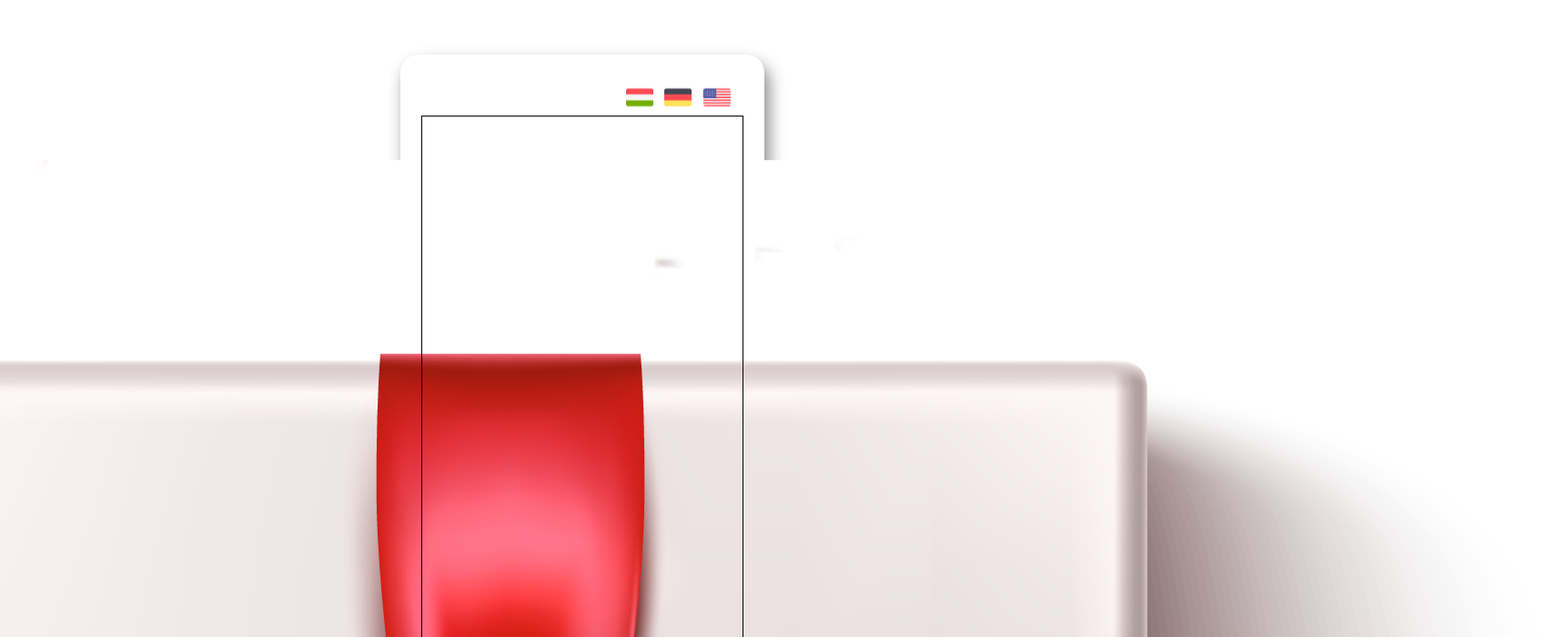
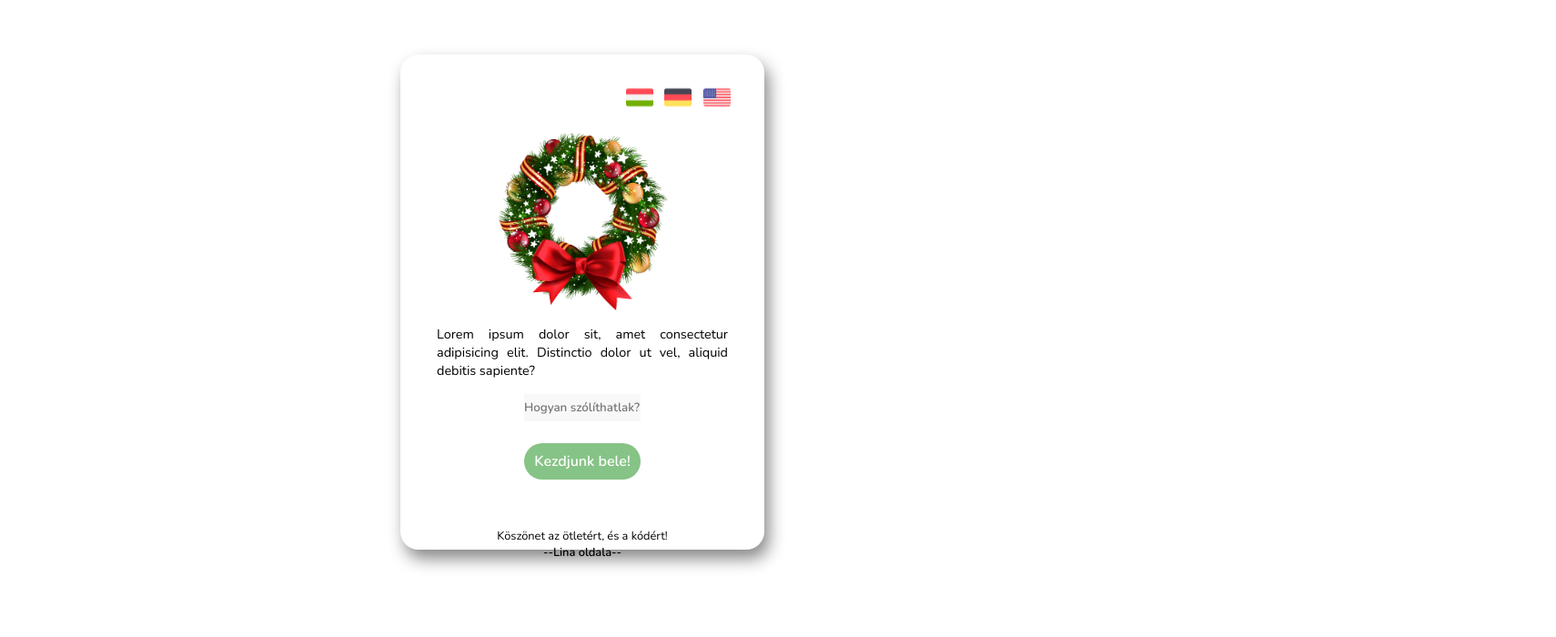
Before and after one commit to mrkocka/christmasProject, a plain HTML site: page index.html in a window 1280 px wide. Shown: the part 100-800 px from the top of the page at 91% size, 1710 px wide, since content can reach past the window. Drawn offline with nearby package versions, Linux system fonts and the light colour scheme; a web font is replaced by a local one.

Commit message:
bejelenetkező felület_12.06

```diff
--- a/css/style.css
+++ b/css/style.css
@@ -47,22 +47,85 @@ main{
 .christmasImg{
     display: flex;
     justify-content: center;
-    outline: 1px solid black;
+    /* outline: 1px solid black; */
 }
 
 .christmasImg img{
-    margin-top:3rem ;
-    margin-bottom: 3rem;
+    margin-top:.8rem ;
+    margin-bottom:;
+    width: 12.5rem;
+    height: 12.5rem;
 }
 
 /*-------------------------------------------Central text-------------------------------------*/
 
 .text{
-    outline: 1px solid black;
-    padding: 2rem;
+   /*  outline: 1px solid black; */
+    padding: 1rem;
 
 }
 .text p{
     text-align: justify;
     font-size: .9rem;
 }
+
+/*----------------------------------------------typeArea---------------------------------------*/
+
+.typeArea{
+    display: flex;
+    justify-content: center;
+}
+
+.typeArea input{
+    width:8rem ;
+    height: 1.9rem;
+    border: none;
+    background-color: #88888810;
+    color: black;
+    font-weight: 600;
+}
+
+
+/*------------------------------------------------button--------------------------------------*/
+
+.buttonArea{
+    display: flex;
+    justify-content: center;
+    /* outline: 1px solid black; */
+    margin-top: 1rem;
+}
+button{
+    margin: .5rem;
+    width: 8rem;
+    height: 2.5rem;
+    padding: .5rem;
+    font-size: 1rem;
+    color: white;
+    font-family: 'Nunito', sans-serif;
+    font-weight: 600;
+    cursor: pointer;
+    background-color:rgba(0, 128, 0, 0.473);
+    border-radius: 1.25rem;
+    border: none;
+}
+
+button:hover{
+    border-color: 1px rgba(0, 128, 0, 0.473);
+    outline: 1px solid;
+    background-color: whitesmoke;
+    color: black;
+}
+
+.thanks{
+    display: flex;
+    flex-direction: column;
+    text-align: center;
+    /* outline: 1px solid black; */
+    margin-top: 2.8rem;
+    font-size: .8rem;
+}
+
+.thanks a{
+    text-decoration: none;
+    color: black;
+}
--- a/index.html
+++ b/index.html
@@ -9,7 +9,7 @@
     <link href="https://fonts.googleapis.com/css2?family=Mountains+of+Christmas:wght@700&display=swap" rel="stylesheet">
     <link rel="preconnect" href="https://fonts.googleapis.com">
     <link rel="preconnect" href="https://fonts.gstatic.com" crossorigin>
-    <link href="https://fonts.googleapis.com/css2?family=Mountains+of+Christmas:wght@700&family=Nunito:wght@200&display=swap" rel="stylesheet">
+    <link href="https://fonts.googleapis.com/css2?family=Mountains+of+Christmas:wght@700&family=Nunito:ital,wght@0,200;0,600;1,300&display=swap" rel="stylesheet">
     <link rel="stylesheet" href="./css/style.css">
     <title>Virtuális Karácsonyi Kedvesség</title>
 </head>
@@ -22,20 +22,20 @@
                 <a href="#"><img src="./img/united-states.png" alt="USAFlag"></a>
             </div>
             <div class="christmasImg">
-                <img src="./img/front.png" alt="ChristmasImage">
+                <img src="./img/koszoru.png" alt="ChristmasImage">
             </div>
             <div class="text">
                 <p> Lorem ipsum dolor sit, amet consectetur adipisicing elit. Distinctio dolor ut vel, aliquid debitis sapiente?
             </div>
             <div class="typeArea">
-                <input type="text" name="text" id="nameText" placeholder="Név">
+                <input type="text" name="text" id="nameText" placeholder="Hogyan szólíthatlak?">
             </div>
-            <div class="button">
+            <div class="buttonArea">
                 <button>Kezdjunk bele!</button>
             </div>
-            <div class="Thanks">
-                    <p>Lorem ipsum dolor sit amet consectetur adipisicing elit.</p>
-                    <p> <a href="#">Lina oldala! </a> </p>
+            <div class="thanks">
+                <p>Köszönet az ötletért, és a kódért!</p>
+                <p><a href="#"><strong>--Lina oldala--</strong></a></p>
             </div>
         </div>
     </main>
```
Also changed, not shown: img/frontnb.png (added).
